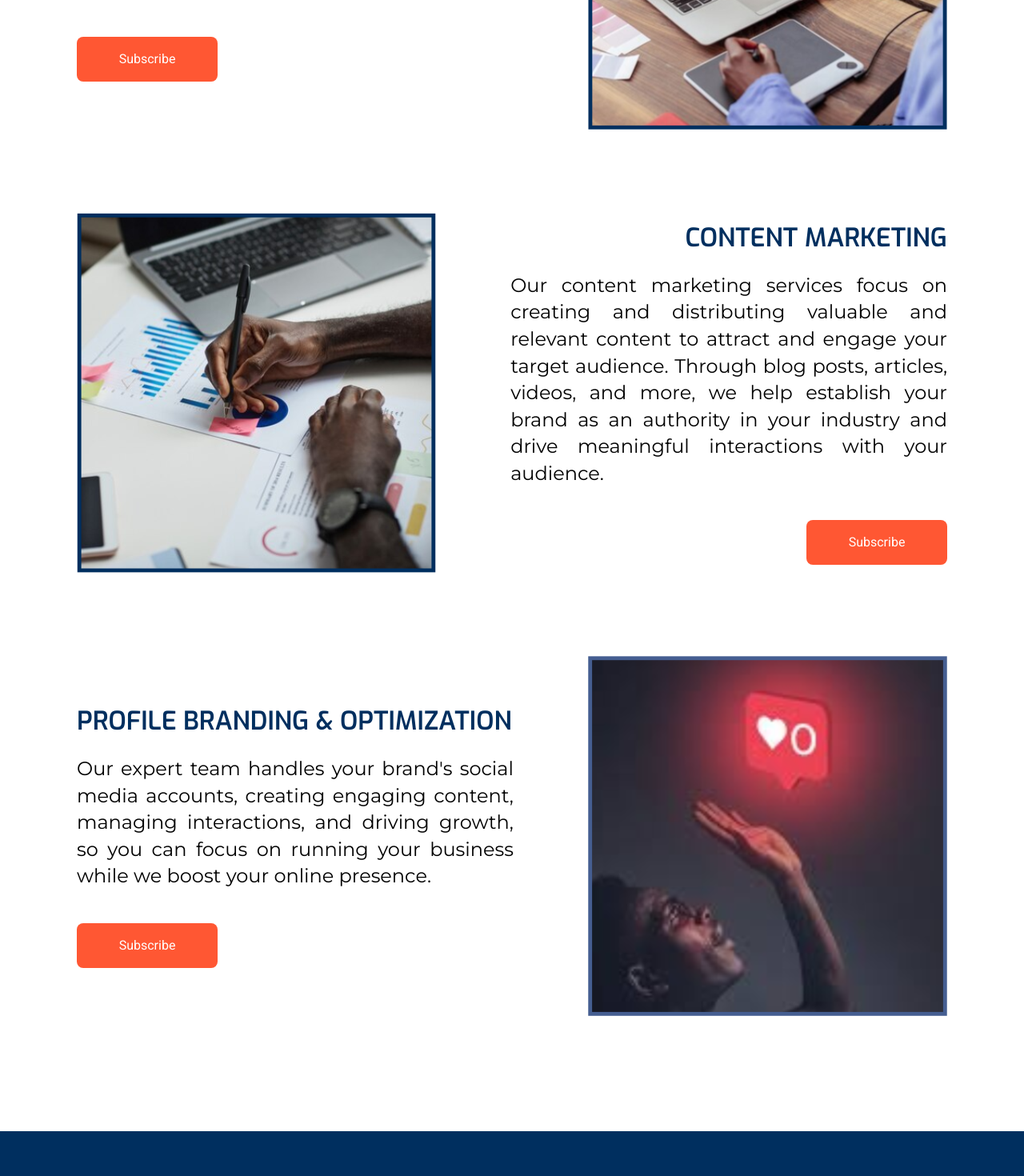
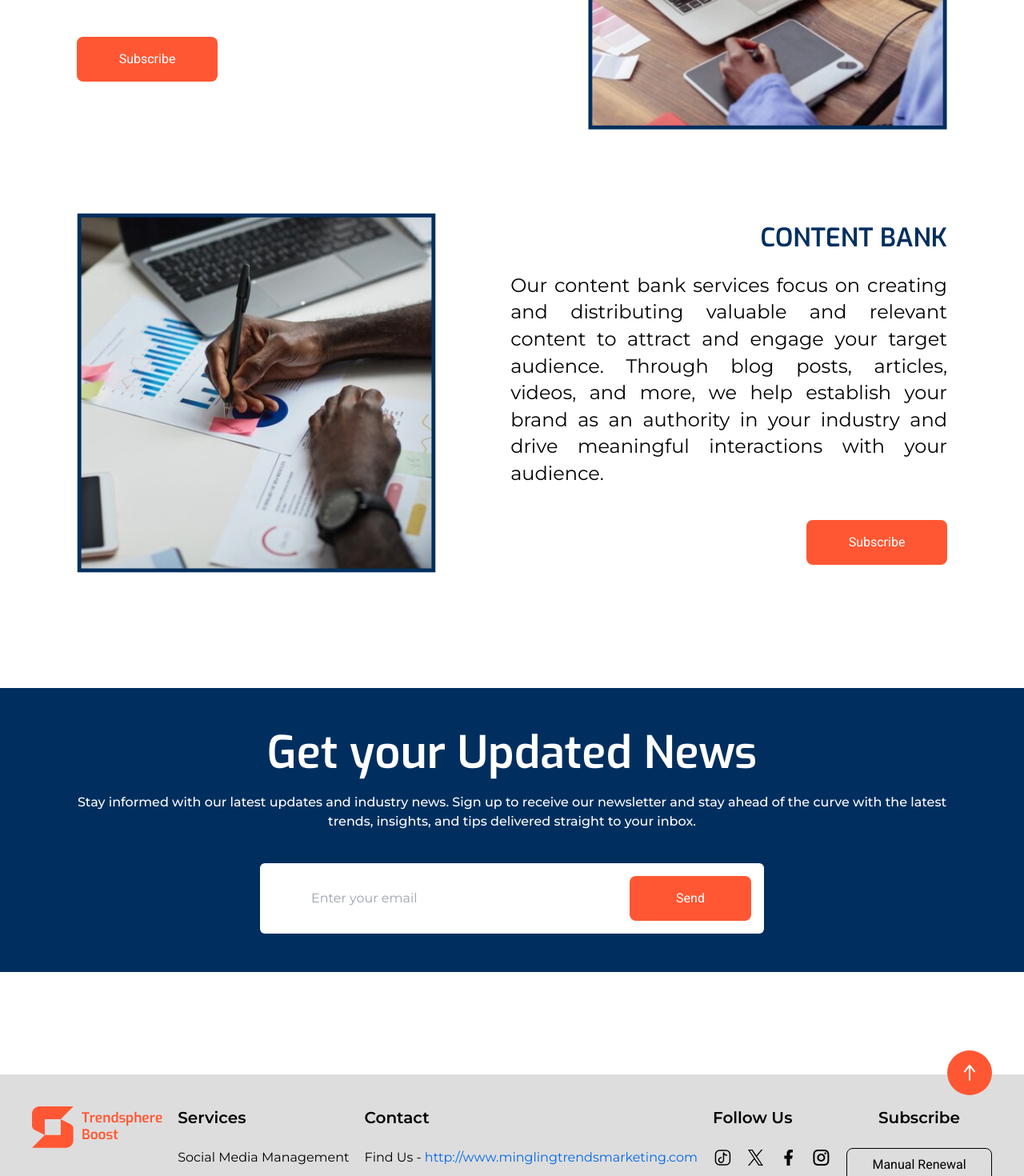
Before and after one commit to Codegirlemem/trendsphereboost, a React (Create React App) app: page / in a window 1280 px wide. Shown: the part 2420-3890 px from the top of the page at 80% size. Built offline with nearby package versions, Linux system fonts and the light colour scheme.

Commit message:
Edited services section on home page

```diff
--- a/src/components/LandingPage/Profile/index.jsx
+++ b/src/components/LandingPage/Profile/index.jsx
@@ -50,7 +50,7 @@ export const Profile = () => {
       >
         <div className={style.items}>
           <div className="max-w-[557px]">
-            <h3>PROFILE BRANDING & OPTIMIZATION</h3>
+            <h3>SOCIAL MEDIA MANAGEMENT</h3>
             <P>
               Our expert team handles your brand's social media accounts,
               creating engaging content, managing interactions, and driving
@@ -70,9 +70,9 @@ export const Profile = () => {
             <img src={contentImage} alt="content" />
           </div>
           <div className="flex max-w-[557px] flex-col items-end">
-            <h3 className="">CONTENT MARKETING</h3>
+            <h3 className="">CONTENT BANK</h3>
             <P>
-              Our content marketing services focus on creating and distributing
+              Our content bank services focus on creating and distributing
               valuable and relevant content to attract and engage your target
               audience. Through blog posts, articles, videos, and more, we help
               establish your brand as an authority in your industry and drive
@@ -83,28 +83,6 @@ export const Profile = () => {
             </div>{' '}
           </div>
         </div>
-        <div className={style.items}>
-          <div className="max-w-[557px]">
-            <h3>PROFILE BRANDING & OPTIMIZATION</h3>
-            <P>
-              Our expert team handles your brand's social media accounts,
-              creating engaging content, managing interactions, and driving
-              growth, so you can focus on running your business while we boost
-              your online presence.
-            </P>
-
-            <div onClick={startSubcription}>
-              <CustomButton width="w-44">Subscribe</CustomButton>
-            </div>
-          </div>
-          <div className="flex h-[450px]  justify-end">
-            <img
-              className=""
-              src={profileOptimization}
-              alt="profile optimisation"
-            />
-          </div>
-        </div>
       </div>
     </section>
   );
```
